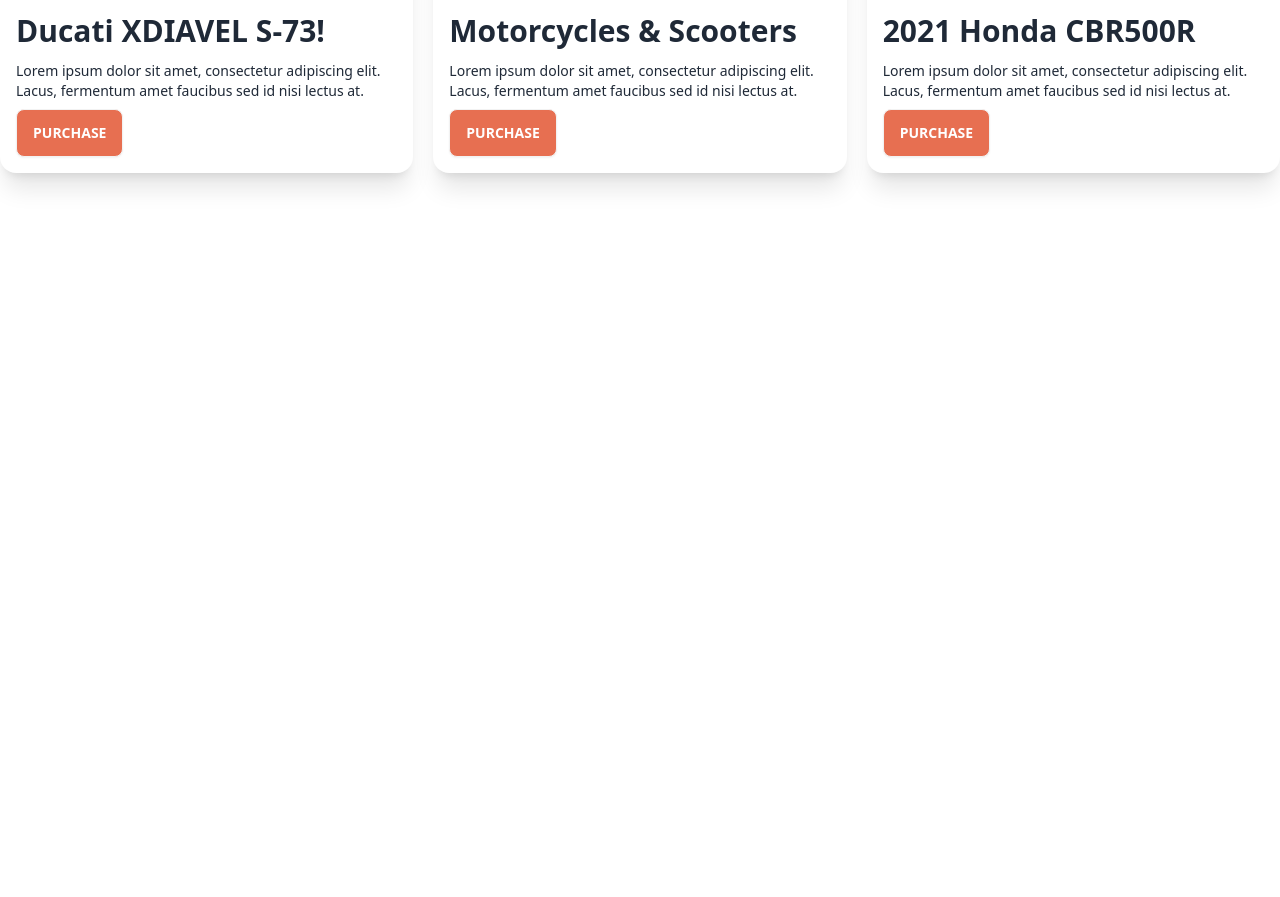
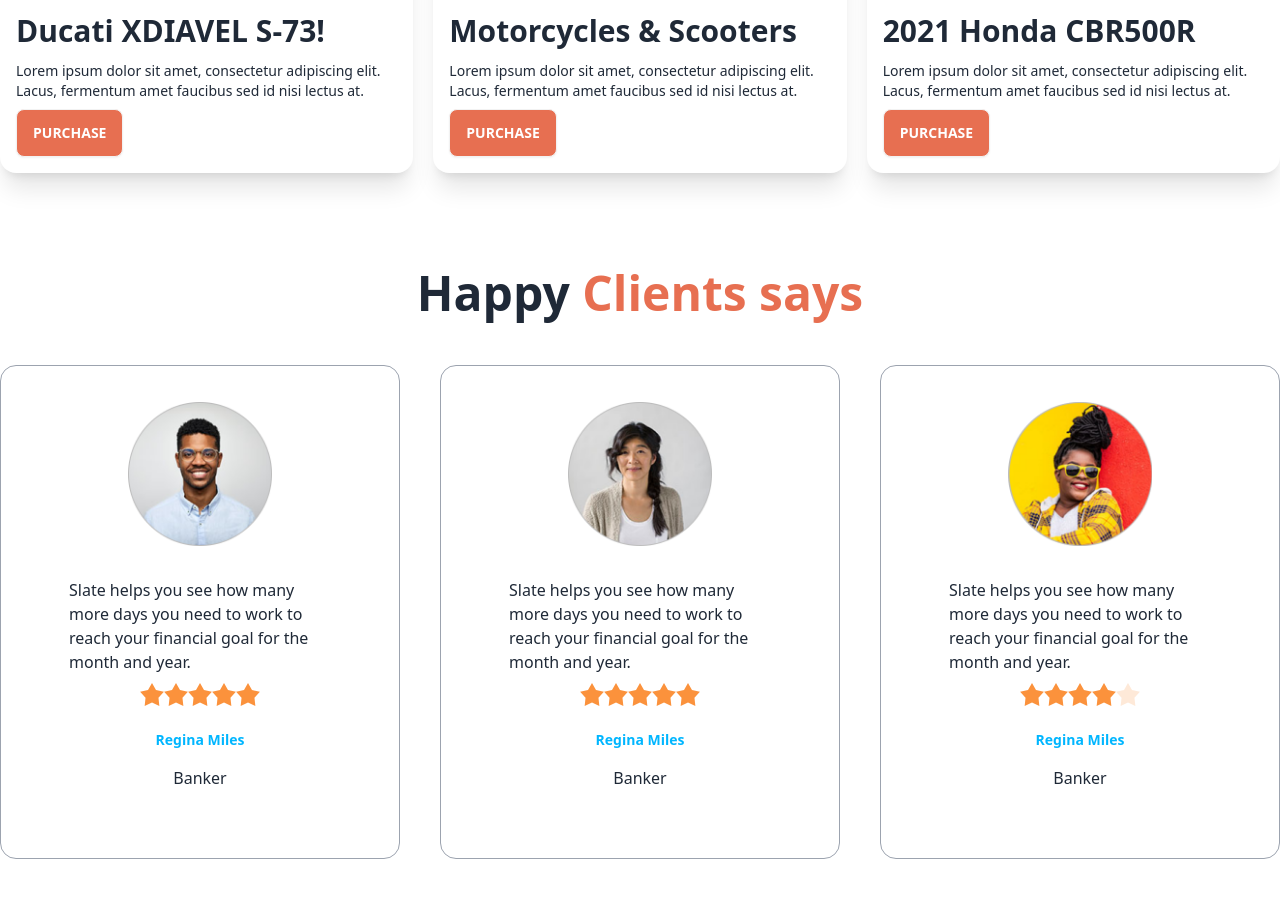
Before and after one commit to MusfiqRabby/Biker-zone-with-daisyui, a plain HTML site: page index.html in a window 1280 px wide. Shown: the part 1069-1966 px from the top of the page. Before the commit the page ends 1338 px from the top, so only its background shows below. Drawn offline with nearby package versions, Linux system fonts and the light colour scheme.

Commit message:
Happy clients

```diff
--- a/index.html
+++ b/index.html
@@ -220,6 +220,75 @@
             </div>
       </section>
 
+      <!-- Happy clients  -->
+      <section class="my-24">
+        <h3 class="text-5xl font-semibold text-center mb-12">Happy <span class="text-bike-primary">Clients says</span></h3>
+        <div class="grid gap-10 grid-cols-1 md:grid-cols-2 lg:grid-cols-3 ">
+          <!-- first review  -->
+          <div class="card bg-base-100 p-9 border border-gray-400">
+            <figure><img class="w-36" src="images/others/user-1.png" alt="" /></figure>
+            <div class="card-body">
+              <p>Slate helps you see how
+                many more days you need
+                to work to reach your financial
+                goal for the month and year.</p>
+                <div class="rating justify-center">
+                  <input type="radio" name="rating-2" class="mask mask-star-2 bg-orange-400" />
+                  <input type="radio" name="rating-2" class="mask mask-star-2 bg-orange-400" />
+                  <input type="radio" name="rating-2" class="mask mask-star-2 bg-orange-400" />
+                  <input type="radio" name="rating-2" class="mask mask-star-2 bg-orange-400" checked />
+                  <input type="radio" name="rating-2" class="mask mask-star-2 bg-orange-400" />
+                </div>
+              <div class="text-center space-y-4 mt-4">
+                <h4 class="text-sm font-semibold text-info ">Regina Miles</h4>
+                <p>Banker</p>
+              </div>
+            </div>
+          </div>
+          <!-- second review  -->
+          <div class="card bg-base-100 p-9 border border-gray-400">
+            <figure><img class="w-36" src="images/others/user-2.png" alt="" /></figure>
+            <div class="card-body">
+              <p>Slate helps you see how
+                many more days you need
+                to work to reach your financial
+                goal for the month and year.</p>
+                <div class="rating justify-center">
+                  <input type="radio" name="rating-2" class="mask mask-star-2 bg-orange-400" />
+                  <input type="radio" name="rating-2" class="mask mask-star-2 bg-orange-400" />
+                  <input type="radio" name="rating-2" class="mask mask-star-2 bg-orange-400" />
+                  <input type="radio" name="rating-2" class="mask mask-star-2 bg-orange-400" checked />
+                  <input type="radio" name="rating-2" class="mask mask-star-2 bg-orange-400" />
+                </div>
+              <div class="text-center space-y-4 mt-4">
+                <h4 class="text-sm font-semibold text-info ">Regina Miles</h4>
+                <p>Banker</p>
+              </div>
+            </div>
+          </div>
+          <!-- third review  -->
+          <div class="card bg-base-100 p-9 border border-gray-400">
+            <figure><img class="w-36" src="images/others/user-3.png" alt="" /></figure>
+            <div class="card-body">
+              <p>Slate helps you see how
+                many more days you need
+                to work to reach your financial
+                goal for the month and year.</p>
+                <div class="rating justify-center">
+                  <input type="radio" name="rating-2" class="mask mask-star-2 bg-orange-400" />
+                  <input type="radio" name="rating-2" class="mask mask-star-2 bg-orange-400" />
+                  <input type="radio" name="rating-2" class="mask mask-star-2 bg-orange-400" />
+                  <input type="radio" name="rating-2" class="mask mask-star-2 bg-orange-400" checked />
+                  <input type="radio" name="rating-2" class="mask mask-star-2 bg-orange-400" />
+                </div>
+              <div class="text-center space-y-4 mt-4">
+                <h4 class="text-sm font-semibold text-info ">Regina Miles</h4>
+                <p>Banker</p>
+              </div>
+            </div>
+          </div>
+        </div>
+      </section>
     </main>
     <footer>
 
```
